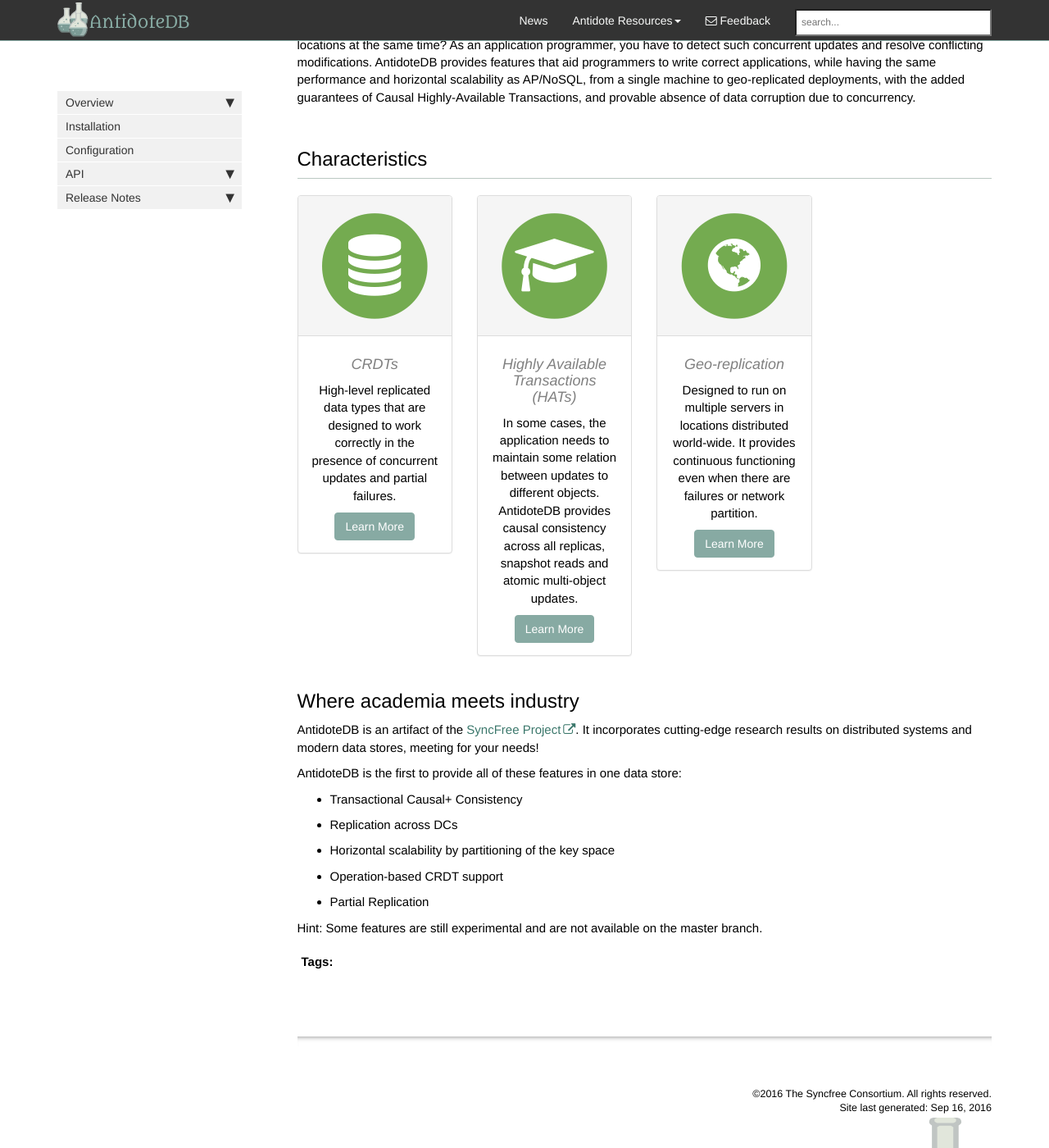
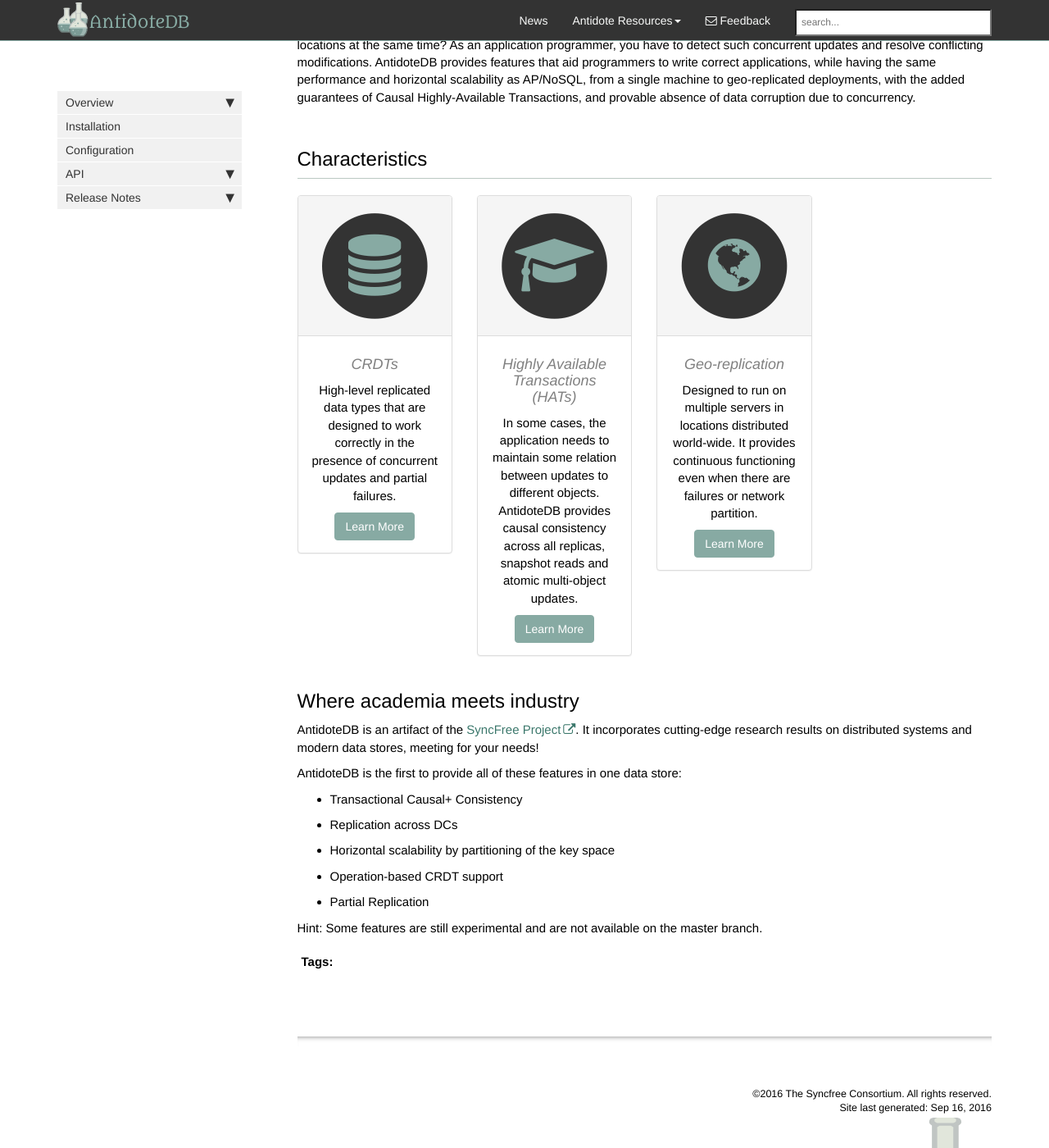
Before and after one commit to AntidoteDB/antidote, a Jekyll site: the page built from docs/index.md, in a window 1280 px wide and 1400 px high, scrolled down 649 px. Shown: the whole window at 82% size. Built offline with Jekyll 4.4.1, drawn with Linux system fonts in a browser that asks for light colours; nearby versions of some CDN libraries; comment, search, counter and statistics services are not loaded.

Commit message:
docs: adjusted color of icons on frontpage

```diff
--- a/docs/css/theme-antidote.css
+++ b/docs/css/theme-antidote.css
@@ -113,3 +113,11 @@ li.sidebarTitle {
 .navbar-brand > img {
     height: 42px;
 }
+
+.text-primary {
+    color: #333;
+}
+
+.fa-inverse {
+    color: #87aaa3;
+}
```
